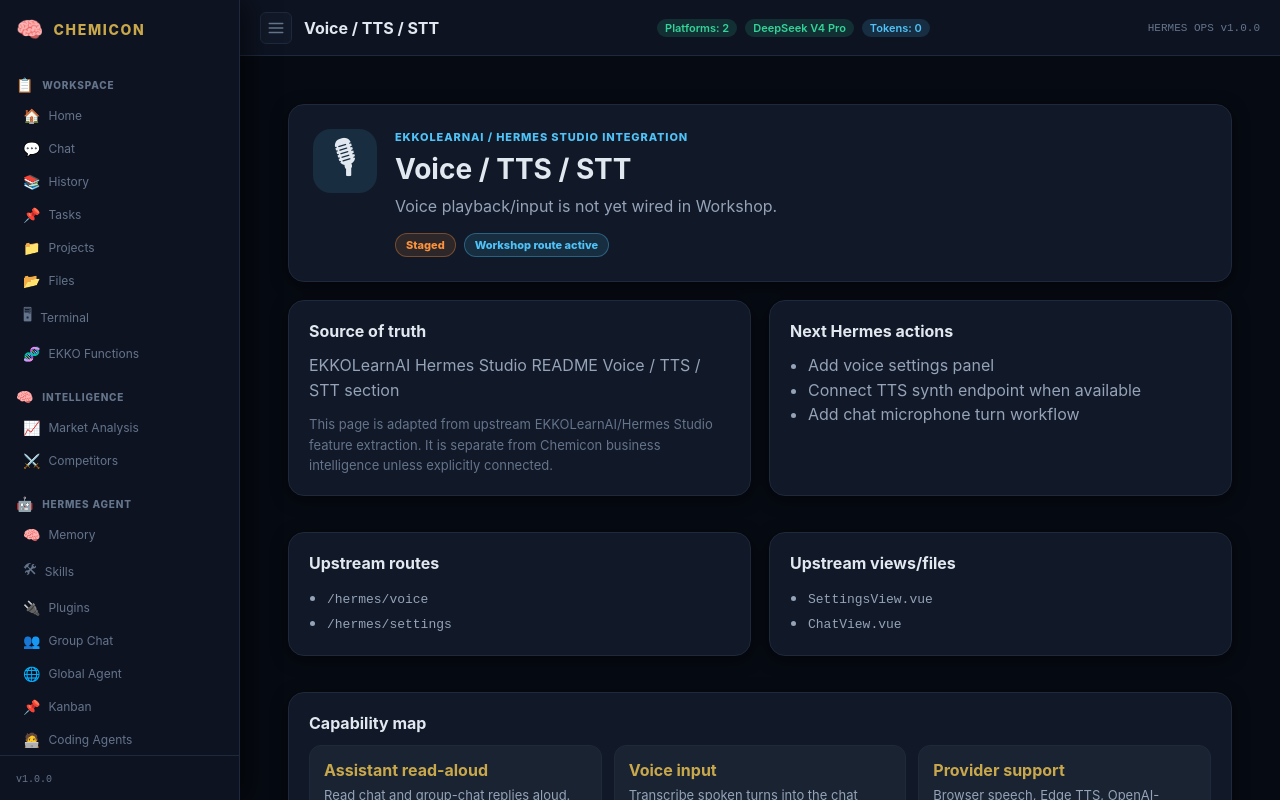
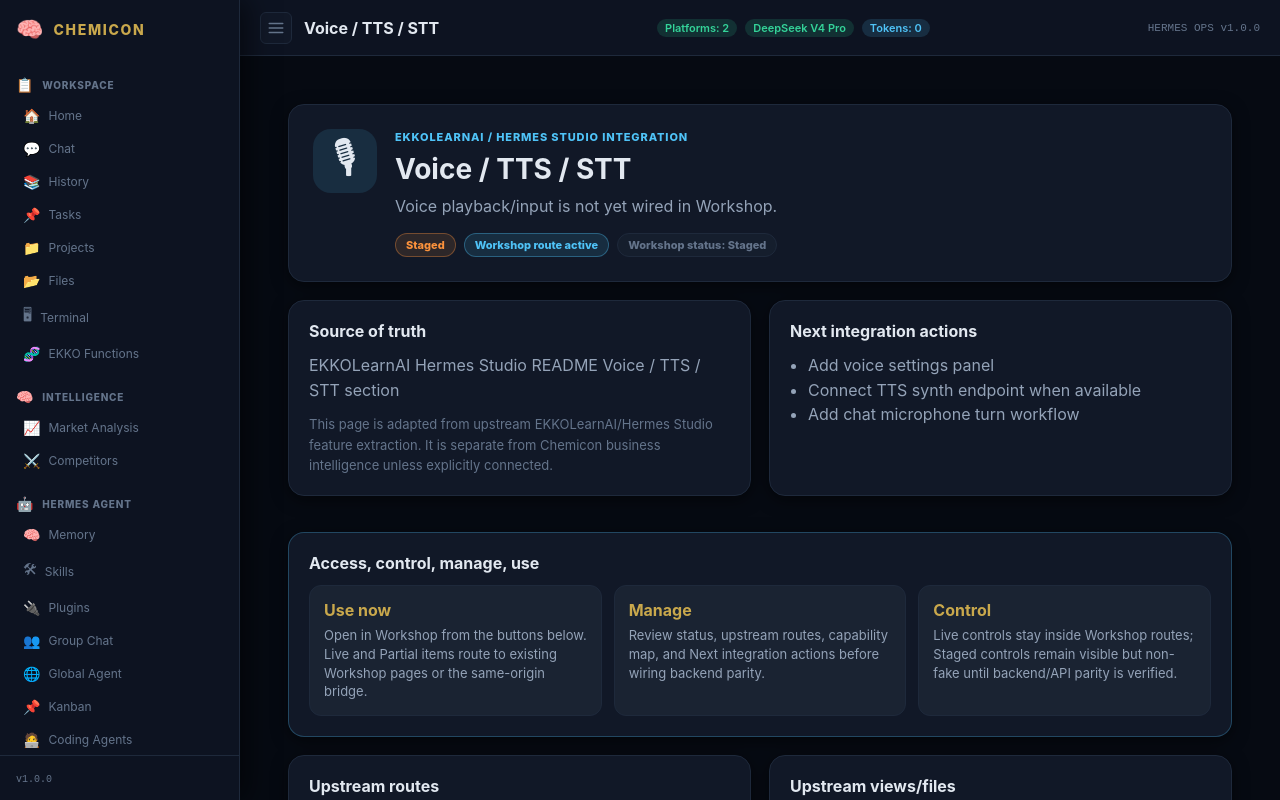
Before and after one commit to Fjvnjf/chemicon-command-center, a Vue app: page /#/voice in a window 1280 px wide. Built offline with nearby package versions, Linux system fonts and the light colour scheme; no server answers.

Commit message:
Audit EKKO workshop control coverage

```diff
--- a/src/router/index.ts
+++ b/src/router/index.ts
@@ -28,6 +28,7 @@
     { path: '/group-chat', name: 'groupChat', component: () => import('@/views/GroupChatView.vue') },
     { path: '/ekko-group-chat', name: 'ekkoGroupChat', component: () => import('@/views/EkkoFeatureView.vue'), meta: { featureKey: 'groupChat' } },
     { path: '/global-agent', name: 'globalAgent', component: () => import('@/views/EkkoFeatureView.vue'), meta: { featureKey: 'globalAgent' } },
+    { path: '/ekko-global-agent', name: 'ekkoGlobalAgent', component: () => import('@/views/EkkoFeatureView.vue'), meta: { featureKey: 'globalAgent' } },
     { path: '/kanban', name: 'kanban', component: () => import('@/views/EkkoFeatureView.vue'), meta: { featureKey: 'kanban' } },
     { path: '/coding-agents', name: 'codingAgents', component: () => import('@/views/EkkoFeatureView.vue'), meta: { featureKey: 'codingAgents' } },
     { path: '/mcp-manager', name: 'mcpManager', component: () => import('@/views/EkkoFeatureView.vue'), meta: { featureKey: 'runtimeAdmin' } },
--- a/src/views/EkkoFeatureView.vue
+++ b/src/views/EkkoFeatureView.vue
@@ -28,6 +28,7 @@
         <div class="badges">
           <span class="badge" :class="statusClass">{{ feature.status }}</span>
           <span class="badge badge-info">Workshop route active</span>
+          <span class="badge badge-muted">Workshop status: {{ feature.status }}</span>
           <span v-if="feature.endpoint" class="badge badge-muted">{{ feature.endpoint }}</span>
         </div>
       </div>
@@ -41,11 +42,29 @@
       </article>
 
       <article class="card">
-        <h2>Next Hermes actions</h2>
+        <h2>Next integration actions</h2>
         <ul>
           <li v-for="action in feature.actions" :key="action">{{ action }}</li>
         </ul>
       </article>
+    </section>
+
+    <section class="card control-card">
+      <h2>Access, control, manage, use</h2>
+      <div class="control-grid">
+        <div>
+          <strong>Use now</strong>
+          <span>Open in Workshop from the buttons below. Live and Partial items route to existing Workshop pages or the same-origin bridge.</span>
+        </div>
+        <div>
+          <strong>Manage</strong>
+          <span>Review status, upstream routes, capability map, and Next integration actions before wiring backend parity.</span>
+        </div>
+        <div>
+          <strong>Control</strong>
+          <span>Live controls stay inside Workshop routes; Staged controls remain visible but non-fake until backend/API parity is verified.</span>
+        </div>
+      </div>
     </section>
 
     <section class="grid">
@@ -78,6 +97,7 @@
       <h2>Integration discipline</h2>
       <p>No fake live backend is claimed here. If a capability is not wired yet, it stays marked as staged until tested against Workshop's live same-origin deployment.</p>
       <div class="quick-links">
+        <RouterLink :to="{ name: 'ekkoFunctions' }">Open in Workshop</RouterLink>
         <RouterLink :to="{ name: 'chat' }">Open Chat</RouterLink>
         <RouterLink :to="{ name: 'settings' }">Open Settings</RouterLink>
         <RouterLink :to="{ name: 'performance' }">Open Health</RouterLink>
@@ -127,8 +147,13 @@
 .capability strong { color: $accent-gold; }
 .capability span { color: $text-secondary; font-size: 13px; line-height: 1.45; }
 .warning-card { border-color: rgba($accent-orange, .35); }
+.control-card { border-color: rgba($accent-cyan, .28); }
+.control-grid { display: grid; grid-template-columns: repeat(3, minmax(0, 1fr)); gap: 12px; }
+.control-grid div { padding: 14px; border: 1px solid $border-color; border-radius: 12px; background: $bg-card-hover; display: flex; flex-direction: column; gap: 6px; }
+.control-grid strong { color: $accent-gold; }
+.control-grid span { color: $text-secondary; font-size: 13px; line-height: 1.45; }
 .quick-links { display: flex; gap: 12px; margin-top: 14px; flex-wrap: wrap; }
 .quick-links a { color: $accent-cyan; font-weight: 700; text-decoration: none; }
 .quick-links a:hover { text-decoration: underline; }
-@media (max-width: 900px) { .grid, .capability-list { grid-template-columns: 1fr; } .hero-card { flex-direction: column; } }
+@media (max-width: 900px) { .grid, .capability-list, .control-grid { grid-template-columns: 1fr; } .hero-card { flex-direction: column; } }
 </style>
--- a/src/views/EkkoFunctionsView.vue
+++ b/src/views/EkkoFunctionsView.vue
@@ -55,6 +55,11 @@
           <span class="badge badge-info">{{ totals.partial }} partial</span>
           <span class="badge badge-warn">{{ totals.staged }} staged</span>
         </div>
+        <div class="control-strip" aria-label="EKKO access, control, manage, use surfaces">
+          <span>Use now: open any card below</span>
+          <span>Manage: review status and actions</span>
+          <span>Control: route live functions through Workshop pages</span>
+        </div>
       </div>
     </section>
 
@@ -76,6 +81,7 @@
           <span>{{ feature.upstreamViews.length }} views</span>
           <span>{{ feature.capabilities.length }} capabilities</span>
         </div>
+        <span class="open-link">Open in Workshop →</span>
       </RouterLink>
     </section>
   </div>
@@ -111,6 +117,9 @@
 .feature-card p { min-height: 68px; margin: 0 0 12px; font-size: 13px; }
 .meta-row { display: flex; flex-wrap: wrap; gap: 8px; color: $text-muted; font-size: 11px; }
 .meta-row span { border: 1px solid $border-color; border-radius: 999px; padding: 3px 8px; background: $bg-card-hover; }
+.control-strip { display: flex; flex-wrap: wrap; gap: 8px; margin-top: 12px; }
+.control-strip span, .open-link { color: $accent-gold; font-size: 12px; font-weight: 800; }
+.open-link { display: inline-flex; margin-top: 12px; }
 @media (max-width: 1100px) { .feature-grid { grid-template-columns: repeat(2, minmax(0, 1fr)); } }
 @media (max-width: 760px) { .feature-grid { grid-template-columns: 1fr; } .hero-card { flex-direction: column; } }
 </style>
```
Also changed, not shown: 1 other file (tests, documents, lock files or other folders).
